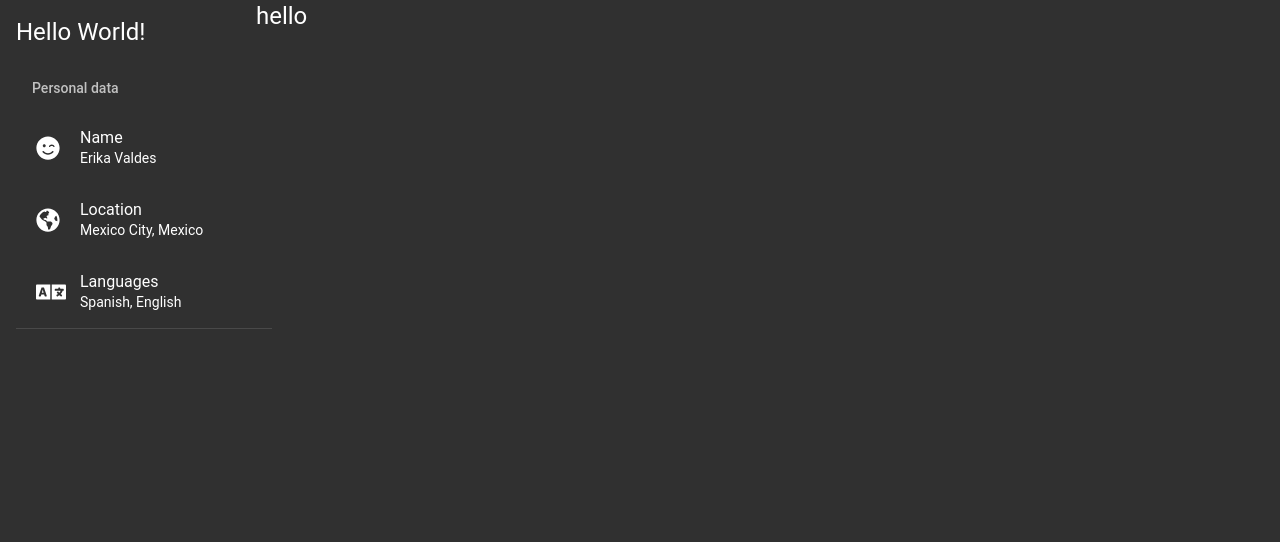
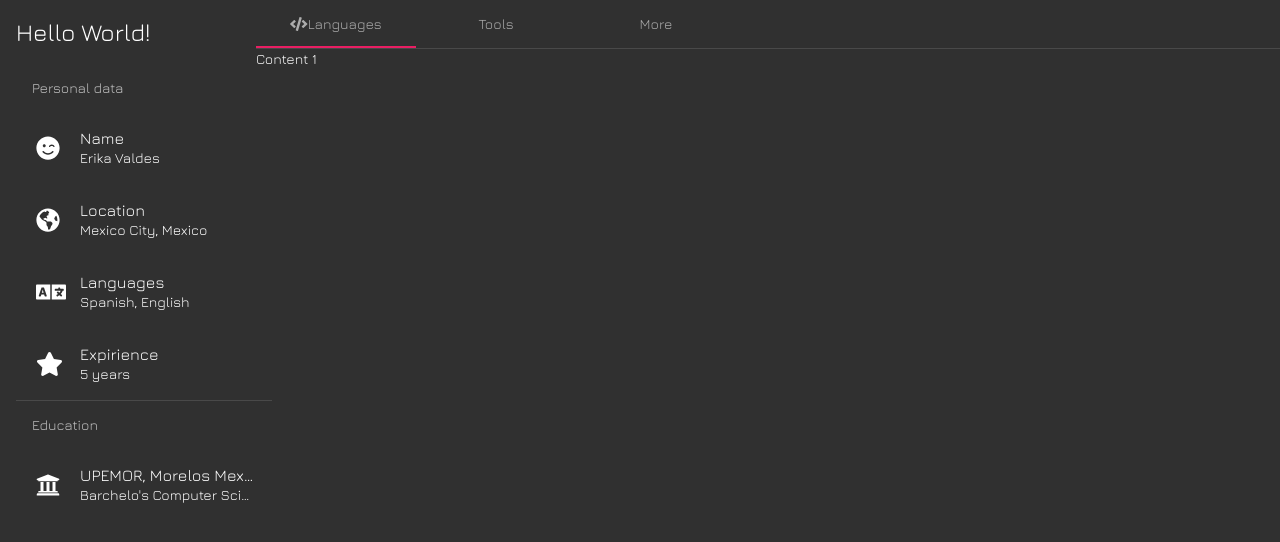
Before and after one commit to envm92/hello_Mimi, an Angular app: page /home in a window 1280 px wide. Shown: the top 542 px of the page. Built offline with nearby package versions, Linux system fonts and the light colour scheme.

Commit message:
Update Home

```diff
--- a/src/app/app.module.ts
+++ b/src/app/app.module.ts
@@ -17,6 +17,7 @@ import { HomeComponent } from 'src/screens/home/home.component';
 // Material
 import { MatSidenavModule } from '@angular/material/sidenav';
 import { MatListModule } from '@angular/material/list';
+import { MatTabsModule } from '@angular/material/tabs';
 
 @NgModule({
   declarations: [
@@ -33,6 +34,7 @@ import { MatListModule } from '@angular/material/list';
     FontAwesomeModule,
     MatSidenavModule,
     MatListModule,
+    MatTabsModule
   ],
   providers: [],
   bootstrap: [AppComponent]
--- a/src/components/data-sheet/data-sheet.component.html
+++ b/src/components/data-sheet/data-sheet.component.html
@@ -17,6 +17,17 @@
       <div mat-line>Languages</div>
       <div mat-line> Spanish, English</div>
     </mat-list-item>
+    <mat-list-item>
+      <fa-icon matListIcon [icon]="icons.start"></fa-icon>
+      <div mat-line>Expirience</div>
+      <div mat-line> 5 years</div>
+    </mat-list-item>
     <mat-divider></mat-divider>
+    <div mat-subheader>Education</div>
+    <mat-list-item>
+      <fa-icon matListIcon [icon]="icons.university"></fa-icon>
+      <div mat-line>UPEMOR, Morelos Mexico</div>
+      <div mat-line> Barchelo's Computer Science</div>
+    </mat-list-item>
   </mat-list>
 </div>
--- a/src/components/data-sheet/data-sheet.component.ts
+++ b/src/components/data-sheet/data-sheet.component.ts
@@ -2,7 +2,9 @@ import { Component, OnInit } from '@angular/core';
 import {
   faSmileWink,
   faGlobeAmericas,
-  faLanguage
+  faLanguage,
+  faStar,
+  faUniversity
 } from '@fortawesome/free-solid-svg-icons';
 
 @Component({
@@ -15,7 +17,9 @@ export class DataSheetComponent implements OnInit {
   icons = {
     smile: faSmileWink,
     americas: faGlobeAmericas,
-    language: faLanguage
+    language: faLanguage,
+    start: faStar,
+    university: faUniversity
   };
 
   constructor() { }
--- a/src/environments/environment.ts
+++ b/src/environments/environment.ts
@@ -1,7 +1,12 @@
 export const environment = {
   production: false,
-  /*
-   * Set your own config
-   */
-  firebaseConfig: {}
+  firebaseConfig : {
+    apiKey: 'AIzaSyD20L8QjQYC4uzzMJ04_SJRMxK79s5pADI',
+    authDomain: 'mimi-s-website.firebaseapp.com',
+    databaseURL: 'https://mimi-s-website.firebaseio.com',
+    projectId: 'mimi-s-website',
+    storageBucket: 'mimi-s-website.appspot.com',
+    messagingSenderId: '595298257158',
+    appId: '1:595298257158:web:c78d4a0abc25e8c64ab687'
+  }
 };
--- a/src/screens/home/home.component.html
+++ b/src/screens/home/home.component.html
@@ -7,7 +7,32 @@
       <app-data-sheet></app-data-sheet>
     </div>
     <div fxFlex>
-      <h1>hello</h1>
+      <mat-tab-group>
+        <mat-tab>
+          <ng-template mat-tab-label>
+            <fa-icon [icon]="icons.code"></fa-icon>
+            Languages
+          </ng-template>
+          Content 1
+        </mat-tab>
+
+        <mat-tab>
+          <ng-template mat-tab-label>
+            <!--<mat-icon class="example-tab-icon">thumb_up</mat-icon>-->
+            Tools
+          </ng-template>
+          Content 2
+        </mat-tab>
+
+        <mat-tab>
+          <ng-template mat-tab-label>
+            <!--<mat-icon class="example-tab-icon">thumb_up</mat-icon>-->
+            More
+          </ng-template>
+
+          Content 3
+        </mat-tab>
+      </mat-tab-group>
     </div>
   </div>
 </mat-drawer-container>
--- a/src/screens/home/home.component.ts
+++ b/src/screens/home/home.component.ts
@@ -1,4 +1,7 @@
 import { Component, OnInit } from '@angular/core';
+import {
+  faCode
+} from '@fortawesome/free-solid-svg-icons';
 
 @Component({
   selector: 'app-home',
@@ -6,6 +9,9 @@ import { Component, OnInit } from '@angular/core';
   styleUrls: ['./home.component.scss']
 })
 export class HomeComponent implements OnInit {
+  icons = {
+    code: faCode
+  };
 
   constructor() { }
 
--- a/src/styles.scss
+++ b/src/styles.scss
@@ -1,10 +1,13 @@
 @import '~@angular/material/theming';
-@include mat-core();
-$angular-seed-primary: mat-palette($mat-pink);
-$angular-seed-accent: mat-palette($mat-yellow, A200, A100, A400);
-$angular-seed-warn: mat-palette($mat-orange);
-$angular-seed-theme: mat-dark-theme($angular-seed-primary, $angular-seed-accent, $angular-seed-warn);
-@include angular-material-theme($angular-seed-theme);
+$hello-mimi-typography: mat-typography-config(
+  $font-family: 'Jura'
+);
+@include mat-core($hello-mimi-typography);
+$hello-mimi-primary: mat-palette($mat-pink);
+$hello-mimi-accent: mat-palette($mat-yellow, A200, A100, A400);
+$hello-mimi-warn: mat-palette($mat-orange);
+$hello-mimi-theme: mat-dark-theme($hello-mimi-primary, $hello-mimi-accent, $hello-mimi-warn);
+@include angular-material-theme($hello-mimi-theme);
 html, body { height: 100%; }
 body { margin: 0; font-family: 'Jura', sans-serif; }
 .container {
```
Also changed, not shown: src/environments/environment.prod.ts (+9 -1 lines).
